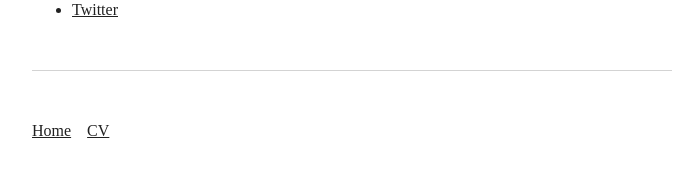
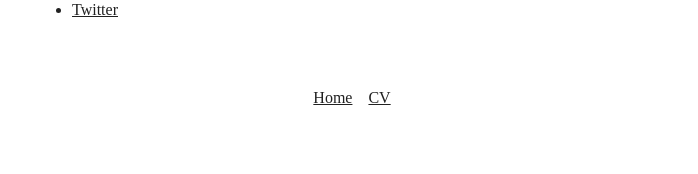
Before and after one commit to manuelpuchta/manuelpuchta.de, a Next.js app: page / in a window 1280 px wide. Shown: the part 1080-1254 px from the top of the page, without its empty margins (288-986 px from the left). Built offline with nearby package versions, Linux system fonts and the light colour scheme.

Commit message:
refactor(styles): update footer layout

```diff
--- a/styles/global.css
+++ b/styles/global.css
@@ -46,9 +46,8 @@ section {
 }
 
 footer {
-  border-top: 0.0625rem solid var(--c-border);
-  margin-top: 3rem;
-  padding-top: 2rem;
+  text-align: center;
+  margin-top: 4rem;
 }
 
 footer ul {
@@ -58,7 +57,11 @@ footer ul {
 
 footer li {
   display: inline-block;
-  margin-right: 1rem;
+  margin-left: 1rem;
+}
+
+footer li:first-child {
+  margin-left: 0;
 }
 
 pre {
```
